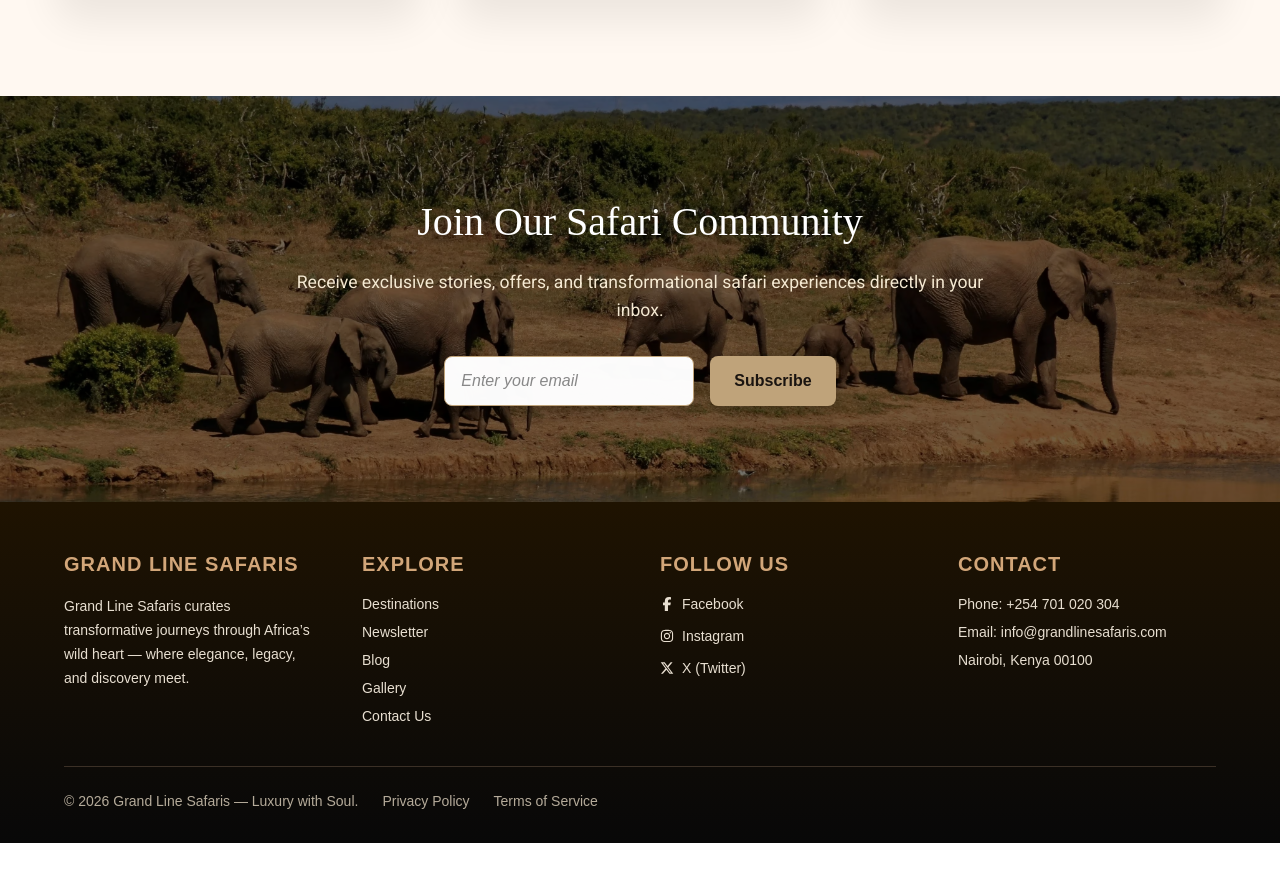
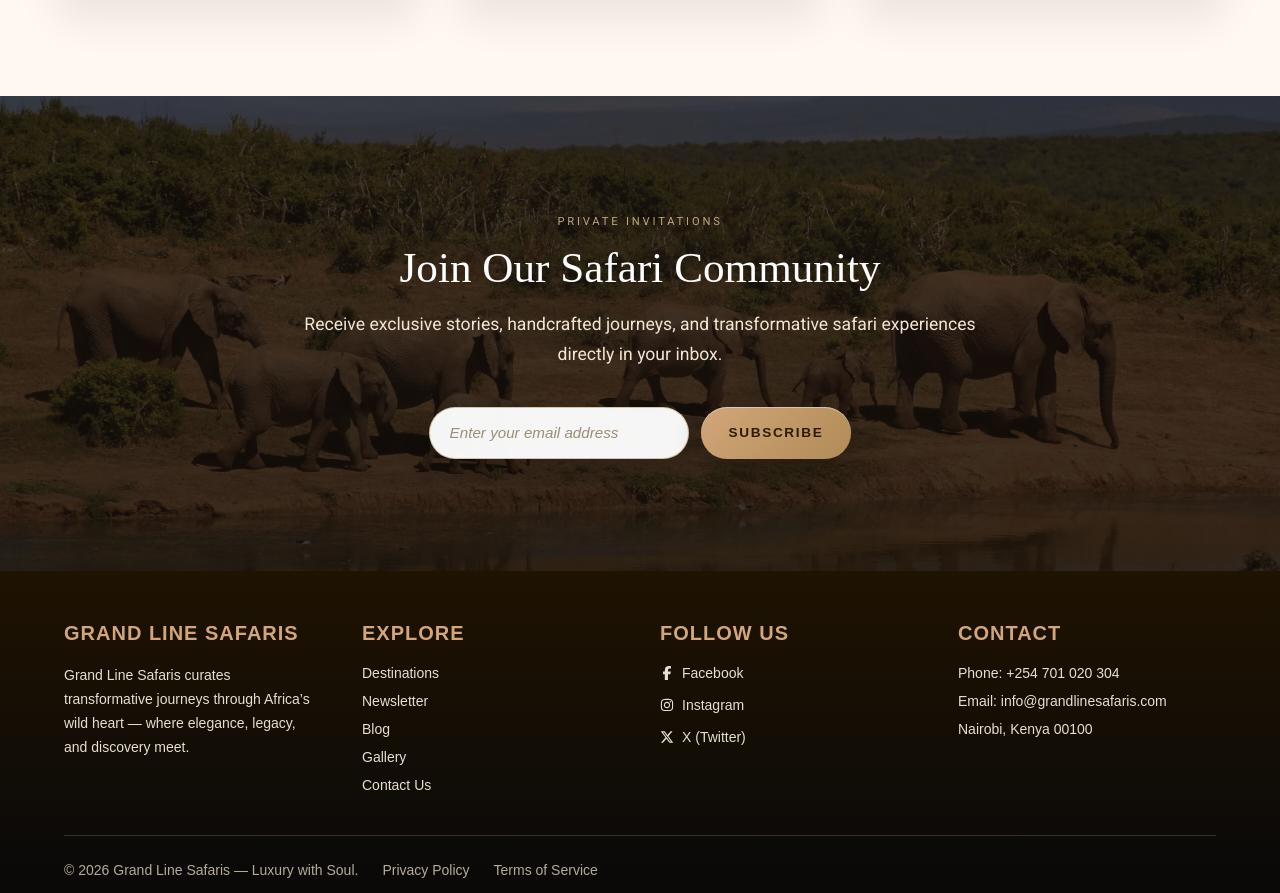
Before and after one commit to DavidParsley/Operation-Serengeti, a React (Vite) app in the folder frontend/: page / in a window 1280 px wide. Shown: the part 5879-6772 px from the top of the page. Before the commit the page ends 6722 px from the top, so only its background shows below. Built offline with nearby package versions, Linux system fonts and the light colour scheme; a web font is replaced by a local one.

Commit message:
Restyles Newsletter Section

```diff
--- a/frontend/src/pages/Home/NewsletterSection.jsx
+++ b/frontend/src/pages/Home/NewsletterSection.jsx
@@ -9,8 +9,7 @@ export default function NewsletterSection() {
     e.preventDefault();
     if (!email) return;
     console.log("Email submitted:", email);
-    setEmail(""); // reset input
-    // Integrate API or newsletter service here
+    setEmail("");
   };
 
   return (
@@ -18,16 +17,18 @@ export default function NewsletterSection() {
       className={styles.newsletterSection}
       style={{
         backgroundImage: `url(${getImageUrl("Home/NewsletterSection/Newsletter.avif")})`,
-        loading:"lazy",
         backgroundSize: "cover",
         backgroundPosition: "center",
       }}
     >
       <div className={styles.overlay}></div>
+
       <div className={styles.content}>
+        <span className={styles.kicker}>Private Invitations</span>
         <h2>Join Our Safari Community</h2>
         <p>
-          Receive exclusive stories, offers, and transformational safari experiences directly in your inbox.
+          Receive exclusive stories, handcrafted journeys, and transformative
+          safari experiences directly in your inbox.
         </p>
 
         <form className={styles.form} onSubmit={handleSubmit}>
@@ -36,7 +37,7 @@ export default function NewsletterSection() {
             id="email"
             name="email"
             autoComplete="email"
-            placeholder="Enter your email"
+            placeholder="Enter your email address"
             value={email}
             onChange={(e) => setEmail(e.target.value)}
             required
--- a/frontend/src/pages/Home/NewsletterSection.module.css
+++ b/frontend/src/pages/Home/NewsletterSection.module.css
@@ -4,19 +4,18 @@
   position: relative;
   color: var(--color-bg);
   text-align: center;
-  padding: 6rem 2rem;
+  padding: 7rem 2rem;
   overflow: hidden;
+  background-attachment: fixed;
 }
 
-/* Dark overlay */
+/* Cinematic overlay */
 .overlay {
-  content: "";
   position: absolute;
-  top: 0;
-  left: 0;
-  width: 100%;
-  height: 100%;
-  background: rgba(0, 0, 0, 0.55);
+  inset: 0;
+  background:
+    linear-gradient(to bottom, rgba(20, 14, 10, 0.75), rgba(20, 14, 10, 0.85)),
+    radial-gradient(circle at top, rgba(191, 163, 122, 0.12), transparent 60%);
   z-index: 0;
 }
 
@@ -24,78 +23,109 @@
 .content {
   position: relative;
   z-index: 1;
-  max-width: 700px;
+  max-width: 720px;
   margin: 0 auto;
 }
 
+/* Small luxury kicker */
+.kicker {
+  display: inline-block;
+  font-family: var(--font-sans);
+  font-size: 0.7rem;
+  letter-spacing: 0.25em;
+  text-transform: uppercase;
+  color: var(--color-primary);
+  margin-bottom: 0.75rem;
+}
+
+/* Headline */
 .content h2 {
   font-family: var(--font-serif);
-  font-size: 2.5rem;
+  font-size: 2.7rem;
   margin-bottom: 1rem;
   color: #fff;
+  line-height: 1.2;
 }
 
+/* Body */
 .content p {
   font-family: var(--font-sans);
   font-size: 1.1rem;
-  margin-bottom: 2rem;
-  line-height: 1.6;
-  color: #f5e9d2;
+  margin-bottom: 2.3rem;
+  line-height: 1.7;
+  color: #f2e6d2;
 }
 
 /* Form */
 .form {
   display: flex;
   justify-content: center;
-  gap: 1rem; /* <-- Added spacing between input and button */
+  gap: 0.75rem;
   flex-wrap: wrap;
 }
 
+/* Input */
 .form input {
-  padding: 0.75rem 1rem;
-  border-radius: 8px;
-  border: 1px solid var(--color-primary);
-  min-width: 250px;
-  max-width: 400px;
-  font-size: 1rem;
+  padding: 0.85rem 1.2rem;
+  border-radius: 999px;
+  border: 1px solid rgba(191, 163, 122, 0.6);
+  min-width: 260px;
+  max-width: 420px;
+  font-size: 0.95rem;
   color: var(--color-dark);
-  background-color: rgba(255, 255, 255, 0.98);
-  box-shadow: 0 4px 16px rgba(0, 0, 0, 0.15);
+  background-color: rgba(255, 255, 255, 0.96);
+  box-shadow: 0 10px 28px rgba(0, 0, 0, 0.18);
   transition: all var(--transition-fast);
 }
 
 .form input::placeholder {
-  color: #888;
+  color: #9a8d7b;
   font-style: italic;
 }
 
+.form input:focus {
+  outline: none;
+  border-color: var(--color-primary);
+  box-shadow:
+    0 0 0 3px rgba(191, 163, 122, 0.25),
+    0 14px 36px rgba(0, 0, 0, 0.25);
+}
+
+/* Button */
 .form button {
-  padding: 0.75rem 1.5rem;
-  border-radius: 8px;
+  padding: 0.85rem 1.7rem;
+  border-radius: 999px;
   border: none;
-  background-color: var(--color-primary);
-  color: var(--color-dark);
+  background: linear-gradient(135deg, #d2a679, #b08b57);
+  color: #2d1b00;
   font-weight: 600;
-  font-size: 1rem;
+  font-size: 0.85rem;
+  letter-spacing: 0.12em;
+  text-transform: uppercase;
   cursor: pointer;
   transition: all var(--transition-fast);
-  box-shadow: 0 4px 16px rgba(0, 0, 0, 0.2);
+  box-shadow:
+    0 10px 28px rgba(0, 0, 0, 0.25),
+    inset 0 1px 0 rgba(255, 255, 255, 0.4);
 }
 
 .form button:hover {
-  background-color: transparent;
-  border: 1px solid var(--color-primary);
-  color: var(--color-primary);
+  transform: translateY(-1px);
+  box-shadow:
+    0 14px 36px rgba(0, 0, 0, 0.35),
+    inset 0 1px 0 rgba(255, 255, 255, 0.5);
+  opacity: 0.95;
 }
 
-/* Mobile adjustments */
+/* Mobile */
 @media (max-width: 768px) {
-  .ctaSection {
-    padding: 4rem 1rem;
+  .newsletterSection {
+    padding: 5rem 1.25rem;
+    background-attachment: scroll;
   }
 
   .content h2 {
-    font-size: 2rem;
+    font-size: 2.1rem;
   }
 
   .content p {
@@ -105,14 +135,10 @@
   .form {
     flex-direction: column;
     align-items: stretch;
-    gap: 1rem; /* spacing between input and button on mobile */
+    gap: 0.9rem;
   }
 
-  .form input {
-    width: 100%;
-    max-width: unset;
-  }
-
+  .form input,
   .form button {
     width: 100%;
   }
```
